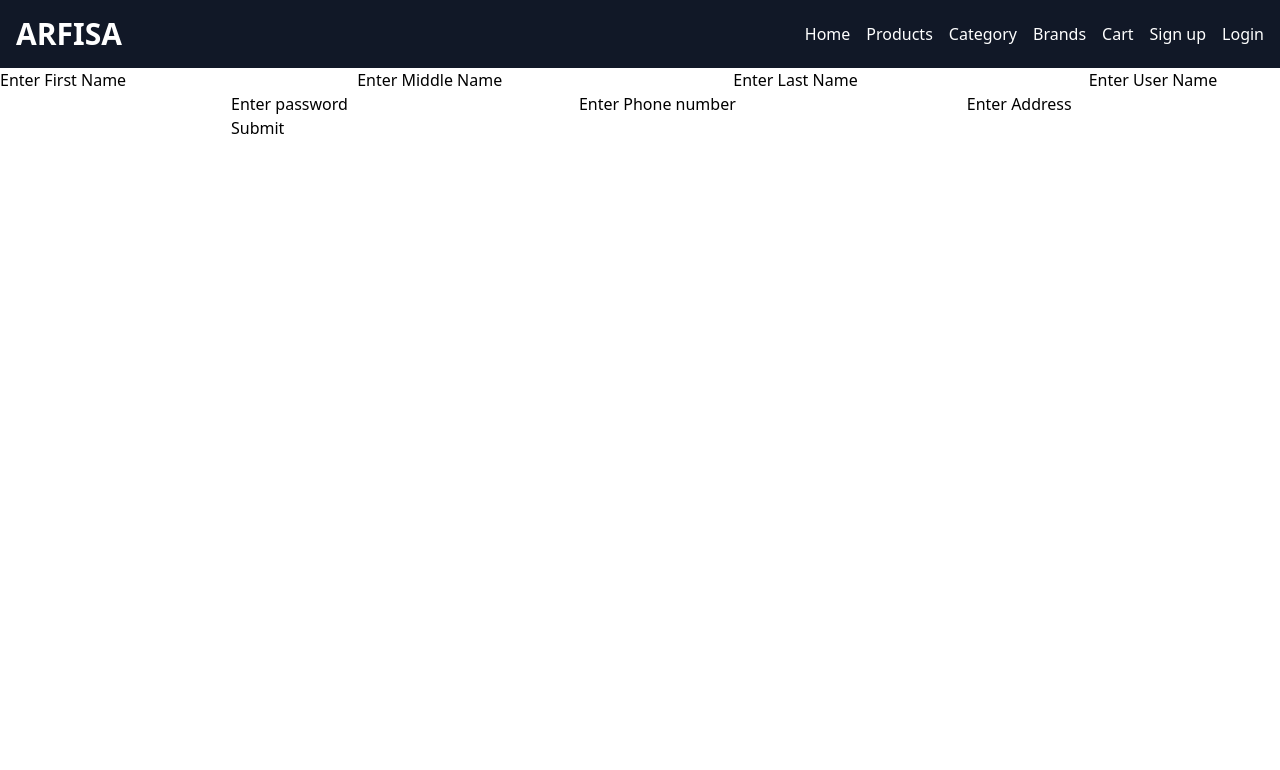
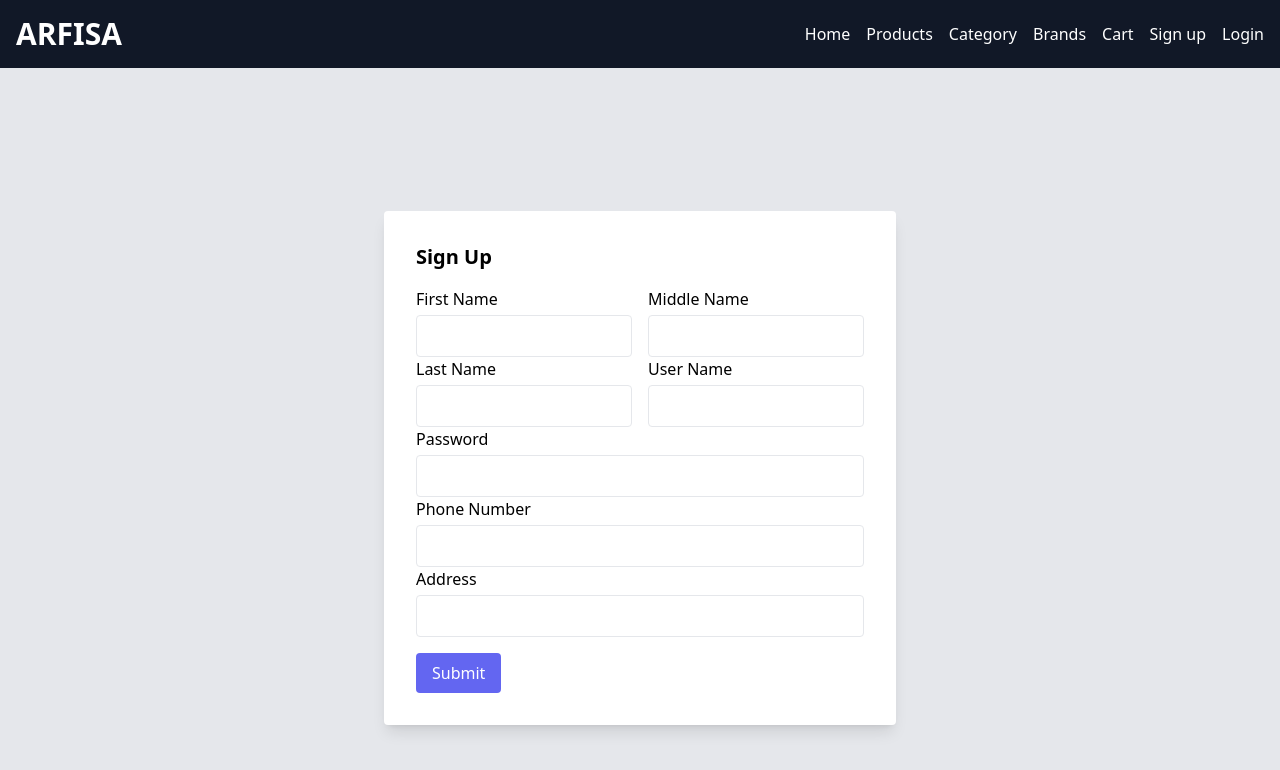
Before and after one commit to plon-Susk7/Online-Retail-System, a React (Create React App) app in the folder frontend/: page /signup in a window 1280 px wide. Shown: the top 770 px of the page. Built offline with nearby package versions, Linux system fonts and the light colour scheme.

Commit message:
signup updated

```diff
--- a/frontend/src/components/signup.js
+++ b/frontend/src/components/signup.js
@@ -33,23 +33,44 @@ const Signup = () => {
   }
 
   return (
-    <div>
-      <form onSubmit={handleSubmission}>
-        <label>Enter First Name</label>
-        <input type="text" name="fname" value={formData.fname} onChange={handleInputChange} />
-        <label>Enter Middle Name</label>
-        <input type="text" name="mname" value={formData.mname} onChange={handleInputChange} />
-        <label>Enter Last Name</label>
-        <input type="text" name="lname" value={formData.lname} onChange={handleInputChange} />
-        <label>Enter User Name</label>
-        <input type="text" name="username" value={formData.username} onChange={handleInputChange} />
-        <label>Enter password</label>
-        <input type="text" name="passw" value={formData.passw} onChange={handleInputChange} />
-        <label>Enter Phone number</label>
-        <input type="number" name="phone_numb" value={formData.phone_numb} onChange={handleInputChange} />
-        <label>Enter Address</label>
-        <input type="text" name="address" value={formData.address} onChange={handleInputChange} />
-        <button type="submit">Submit</button>
+    <div className="bg-gray-200 min-h-screen flex items-center justify-center">
+      <form className="w-full max-w-lg bg-white p-8 rounded shadow-lg" onSubmit={handleSubmission}>
+        <h2 className="text-xl font-semibold mb-4">Sign Up</h2>
+        <div className="grid grid-cols-2 gap-4">
+          <div>
+            <label className="block font-medium mb-1">First Name</label>
+            <input className="border rounded w-full py-2 px-3" type="text" name="fname" value={formData.fname} onChange={handleInputChange} />
+          </div>
+          <div>
+            <label className="block font-medium mb-1">Middle Name</label>
+            <input className="border rounded w-full py-2 px-3" type="text" name="mname" value={formData.mname} onChange={handleInputChange} />
+          </div>
+        </div>
+        <div className="grid grid-cols-2 gap-4">
+          <div>
+            <label className="block font-medium mb-1">Last Name</label>
+            <input className="border rounded w-full py-2 px-3" type="text" name="lname" value={formData.lname} onChange={handleInputChange} />
+          </div>
+          <div>
+            <label className="block font-medium mb-1">User Name</label>
+            <input className="border rounded w-full py-2 px-3" type="text" name="username" value={formData.username} onChange={handleInputChange} />
+          </div>
+        </div>
+        <div>
+          <label className="block font-medium mb-1">Password</label>
+          <input className="border rounded w-full py-2 px-3" type="text" name="passw" value={formData.passw} onChange={handleInputChange} />
+        </div>
+        <div>
+          <label className="block font-medium mb-1">Phone Number</label>
+          <input className="border rounded w-full py-2 px-3" type="number" name="phone_numb" value={formData.phone_numb} onChange={handleInputChange} />
+        </div>
+        <div>
+          <label className="block font-medium mb-1">Address</label>
+          <input className="border rounded w-full py-2 px-3" type="text" name="address" value={formData.address} onChange={handleInputChange} />
+        </div>
+        <div className="mt-4">
+          <button className="bg-indigo-500 text-white py-2 px-4 rounded hover:bg-indigo-600" type="submit">Submit</button>
+        </div>
       </form>
     </div>
   )
```
Also changed, not shown: 2 other files (tests, documents, lock files or other folders).
